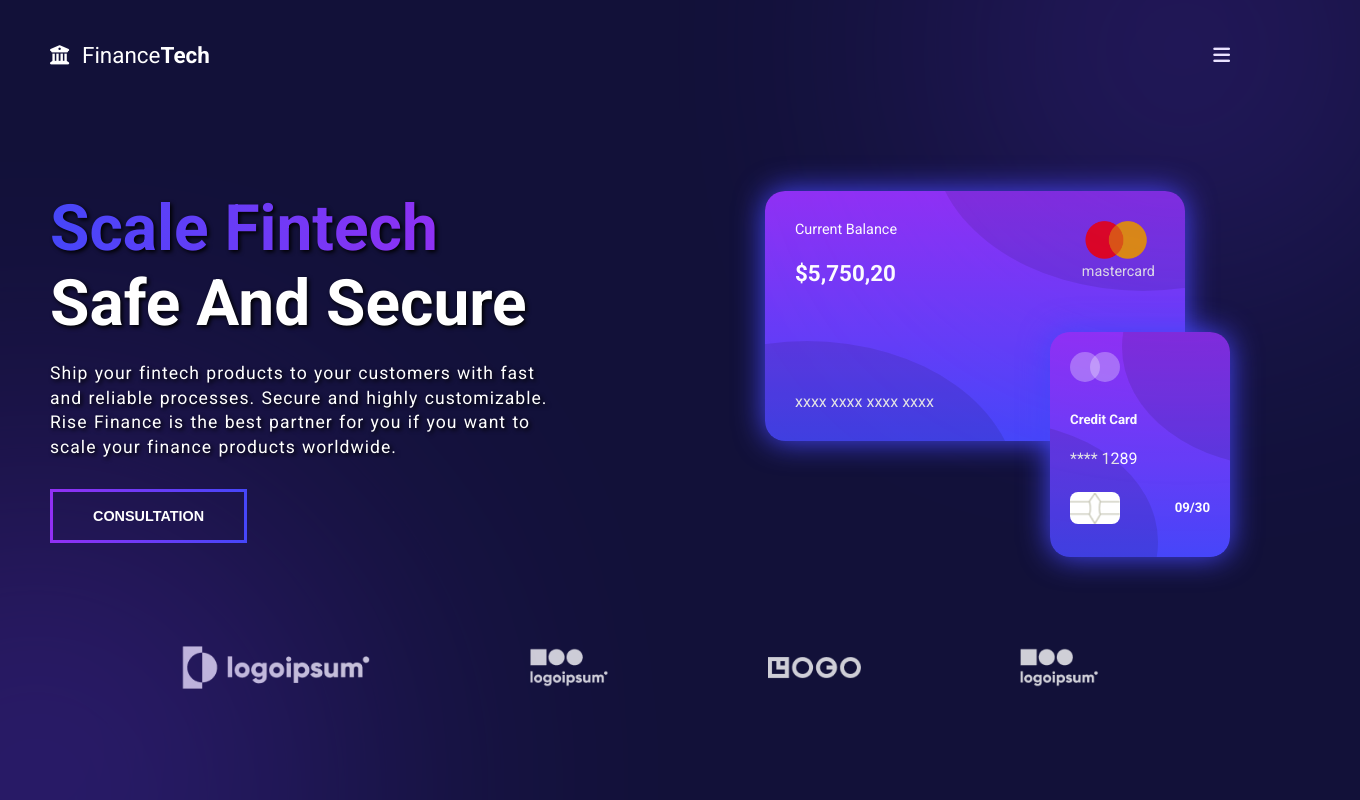
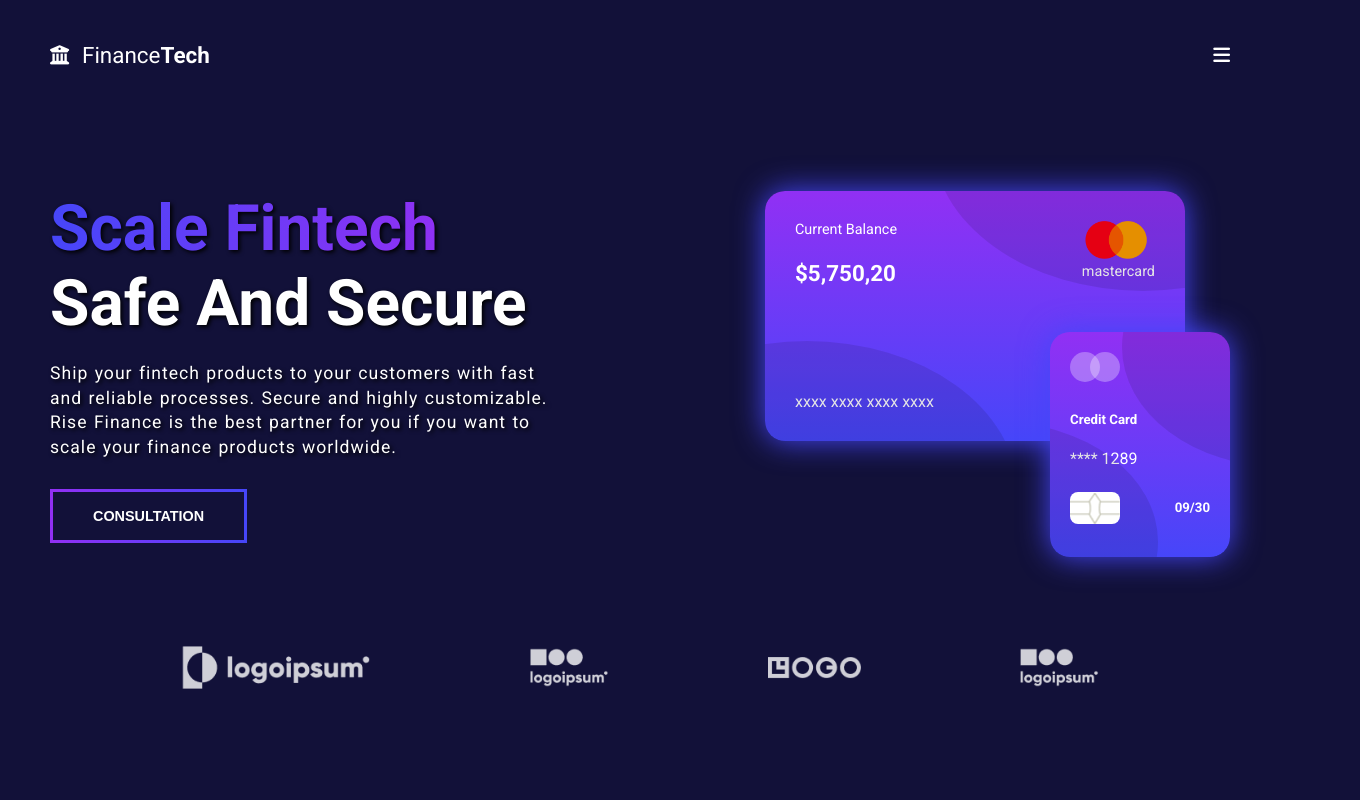
Before and after one commit to ZahariCheyrekov/finance-tech, a React (Create React App) app in the folder finance-tech/: page / in a window 1280 px wide. Shown: the top 800 px of the page, 1360 px wide, since content can reach past the window. Built offline with nearby package versions, Linux system fonts and the light colour scheme.

Commit message:
Extract shadow content style

```diff
--- a/finance-tech/src/components/Home/Home.scss
+++ b/finance-tech/src/components/Home/Home.scss
@@ -7,29 +7,4 @@
 
     margin: 0 auto;
     padding: 20px;
-
-    .shadow__bottom,
-    .shadow__top {
-        position: absolute;
-        filter: blur(150px);
-
-        background: linear-gradient(177.23deg, $purple-color, $blue-color 109.75%);
-        opacity: 0.3;
-        border-radius: 50%;
-    }
-
-    .shadow__bottom {
-        top: 59%;
-        right: 74%;
-        bottom: -38%;
-        left: -25%;
-    }
-
-    .shadow__top {
-        top: -17%;
-        right: -9%;
-        bottom: 71%;
-        left: 80%;
-        opacity: 0.4;
-    }
 }
```
